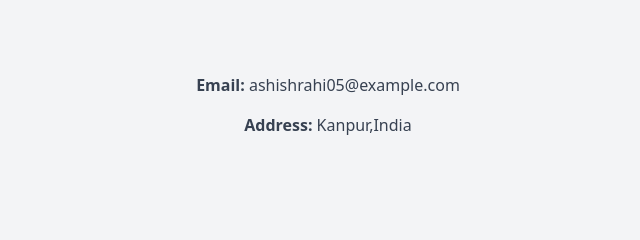
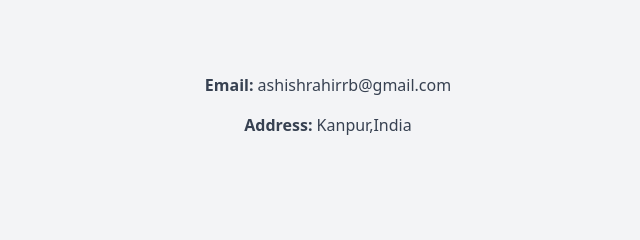
Before and after one commit to ashishrahi/portfolio, a plain HTML site: page index.html in a window 1280 px wide. Shown: the part 2193-2433 px from the top of the page, 640-1280 px from the left. Drawn offline with nearby package versions, Linux system fonts and the light colour scheme; no server answers; files whose address does not match are found by name.

Commit message:
new files

```diff
--- a/index.html
+++ b/index.html
@@ -190,7 +190,7 @@
                     </button>
                 </form>
                 <div class="flex flex-col justify-center">
-                    <p class="text-gray-700 mb-4"><strong>Email:</strong> ashishrahi05@example.com</p>
+                    <p class="text-gray-700 mb-4"><strong>Email:</strong> ashishrahirrb@gmail.com</p>
                     <!-- <p class="text-gray-700 mb-4"><strong>Phone:</strong> +1 234 567 890</p> -->
                     <p class="text-gray-700"><strong>Address:</strong> Kanpur,India</p>
                 </div>
```
